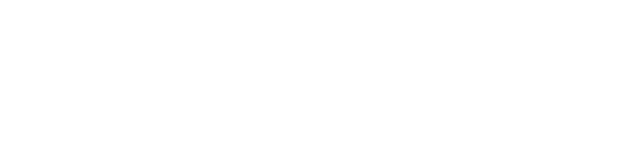
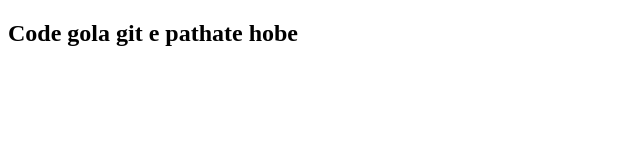
Before and after one commit to ranaalamgir81/Second-Website, a plain HTML site: page index.html in a window 1280 px wide. Shown: the whole page, without its empty margins (0-640 px from the left). Drawn offline with Linux system fonts and the light colour scheme.

Commit message:
added body

```diff
--- a/index.html
+++ b/index.html
@@ -6,6 +6,6 @@
     <title>My Second Github Website</title>
 </head>
 <body>
-
+    <h2>Code gola git e pathate hobe</h2>
 </body>
 </html>
```
